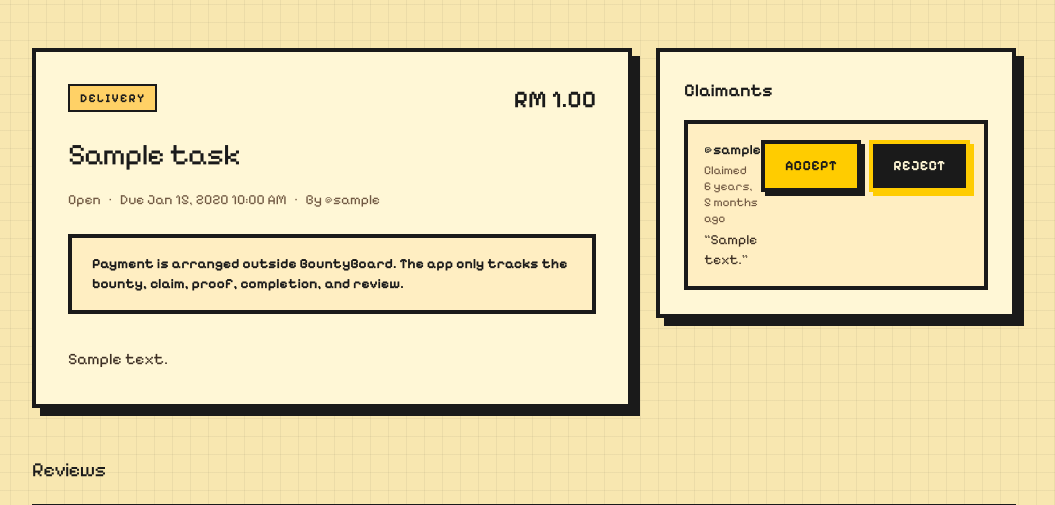
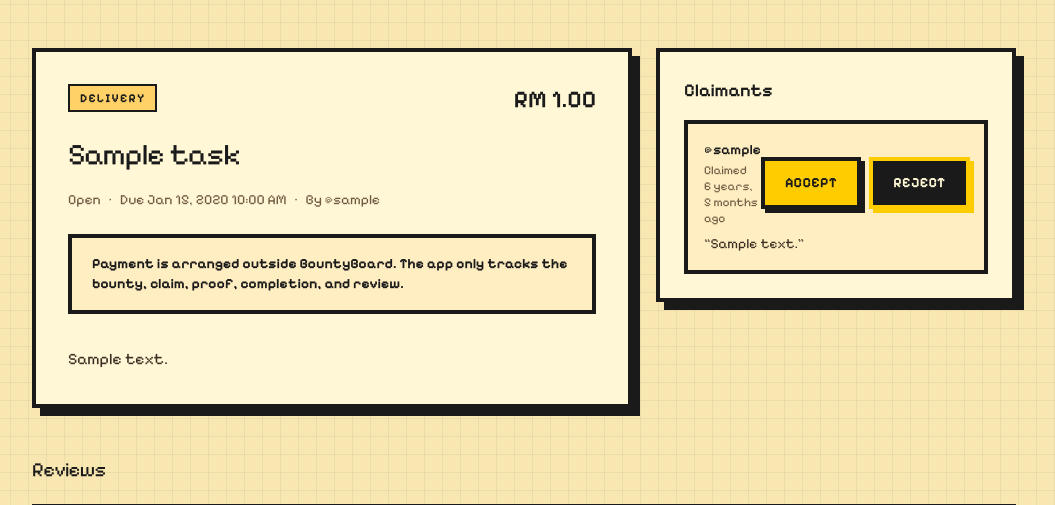
Before and after one commit to irfan-deni/bountyboard, a Django app: page /tasks/1/ in a window 1280 px wide. Shown: the part 68-573 px from the top of the page, without its empty margins (116-1171 px from the left). Run offline with Django 5.2, Linux system fonts and the light colour scheme; a user stored in the database is signed in; tables that the repository leaves empty hold one stand-in row (values such as "Sample post"); style sheets or scripts are compiled from the project's sources.

Commit message:
fix: give claimant pitch messages full panel width
In the claimants list, the optional claim message rendered beside the
Accept/Reject buttons inside a 360px sidebar, wrapping one word per
line and crowding the username. Keep the name/time + buttons row as
before and render the message below it, spanning the full card width.

```diff
--- a/templates/tasks/task_detail.html
+++ b/templates/tasks/task_detail.html
@@ -57,15 +57,13 @@
                     {% if claims %}
                         <div class="mt-4 space-y-3">
                             {% for claim in claims %}
-                                <div class="flex items-start justify-between border-4 border-ink bg-canvas-soft p-4">
-                                    <div>
+                                <div class="border-4 border-ink bg-canvas-soft p-4">
+                                    <div class="flex items-center justify-between">
+                                        <div>
                                         <p class="text-sm font-semibold text-ink"><a href="{% url 'user_profile' username=claim.hunter.username %}" class="text-ink no-underline hover:text-primary">@{{ claim.hunter.username }}</a></p>
                                         <p class="text-xs text-muted mt-0.5">Claimed {{ claim.created_at|timesince }} ago</p>
-                                        {% if claim.message %}
-                                            <p class="mt-1 text-sm text-body">&ldquo;{{ claim.message }}&rdquo;</p>
-                                        {% endif %}
-                                    </div>
-                                    <div class="flex gap-2">
+                                        </div>
+                                        <div class="flex gap-2">
                                         <form method="post" action="{% url 'accept_claim' task.id claim.id %}">
                                             {% csrf_token %}
                                             <button class="pixel-button" type="submit">Accept</button>
@@ -74,7 +72,11 @@
                                             {% csrf_token %}
                                             <button class="pixel-button-dark" type="submit">Reject</button>
                                         </form>
+                                        </div>
                                     </div>
+                                    {% if claim.message %}
+                                        <p class="mt-2 text-sm text-body">&ldquo;{{ claim.message }}&rdquo;</p>
+                                    {% endif %}
                                 </div>
                             {% endfor %}
                         </div>
```
